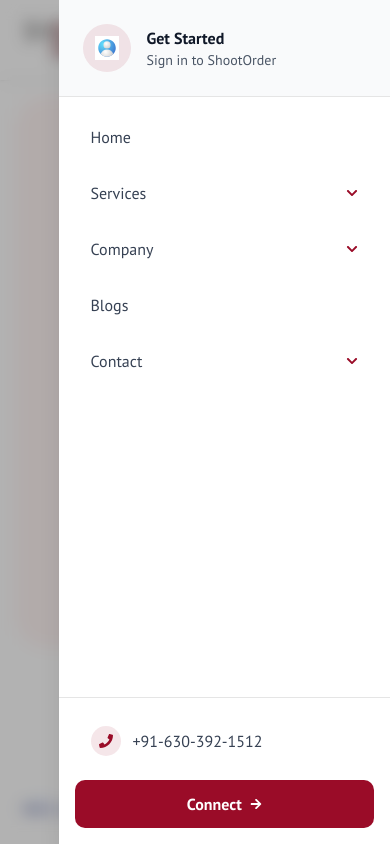
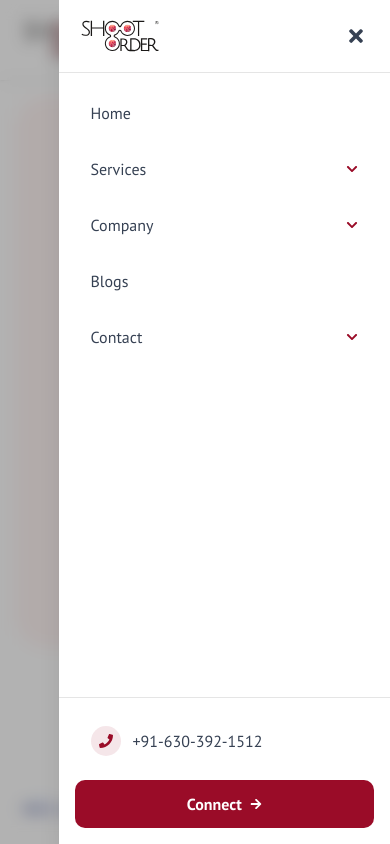
Before and after one commit to techlead-shootorder/shootorder-website, a Next.js app: page /about-us in a window 390 px wide. Both pictures are taken after a click on the button "Toggle Menu". Shown: the top 844 px of the page. Built offline with nearby package versions, Linux system fonts and the light colour scheme.

Commit message:
Menu visibility fixed

```diff
--- a/src/components/Header/Header.jsx
+++ b/src/components/Header/Header.jsx
@@ -531,10 +531,9 @@
           aria-label="Toggle Menu"
         >          {menuOpen ? <FaTimes size={20} /> : <FaBars size={20} />}
         </button>
-      </div>
-
-      {/* Mobile Menu Overlay */}
-      <div className={`fixed inset-0 z-50 lg:hidden transition-all duration-300 ${
+      </div>      {/* Mobile Menu Overlay */}
+      <div
+        className={`fixed inset-0 z-[100] lg:hidden ${
           menuOpen ? "visible" : "invisible"
         }`}
         ref={menuRef}
@@ -550,29 +549,29 @@
 
         {/* Menu Content */}
         <div
-              className={`absolute inset-y-0 right-0 w-[85%] max-w-sm bg-white h-full transform transition-transform duration-300 ease-out shadow-xl ${
+          className={`fixed inset-y-0 right-0 w-[85%] max-w-sm bg-white shadow-xl transform transition-all duration-300 ease-out ${
             menuOpen ? "translate-x-0" : "translate-x-full"
           }`}
           role="dialog"
           aria-modal="true"
           aria-label="Main Menu"
+        ><div className="relative z-50 h-full overflow-y-auto flex flex-col">
+                {/* Logo Section */}
+                <div className="p-4 bg-white border-b flex items-center justify-between">
+                  <a href="/" className="inline-block">
+                    <img
+                      src="/images/logo/shootorder-logo.svg"
+                      alt="ShootOrder"
+                      className="h-10 w-auto"
+                    />
+                  </a>
+                  <button
+                    className="p-2 hover:bg-gray-100 rounded-lg transition-colors"
+                    onClick={() => setMenuOpen(false)}
+                    aria-label="Close Menu"
                   >
-              <div className="relative z-50 h-full overflow-y-auto flex flex-col">
-                {/* User Section */}
-                <div className="p-6 bg-gray-50 border-b">
-                  <a href="/login" className="flex items-center gap-4">
-                    <div className="w-12 h-12 rounded-full bg-[#9a0c28]/10 flex items-center justify-center">
-                      <img
-                        src="/images/logo/avatar.svg"
-                        alt="User"
-                        className="w-6 h-6"
-                      />
-                    </div>
-                    <div>
-                      <h3 className="font-semibold text-gray-900">Get Started</h3>
-                      <p className="text-sm text-gray-600">Sign in to ShootOrder</p>
-                    </div>
-                  </a>
+                    <FaTimes size={20} className="text-gray-700" />
+                  </button>
                 </div>
 
                 {/* Menu Items */}
```
Lines whose indentation alone changed are shown as unchanged.
